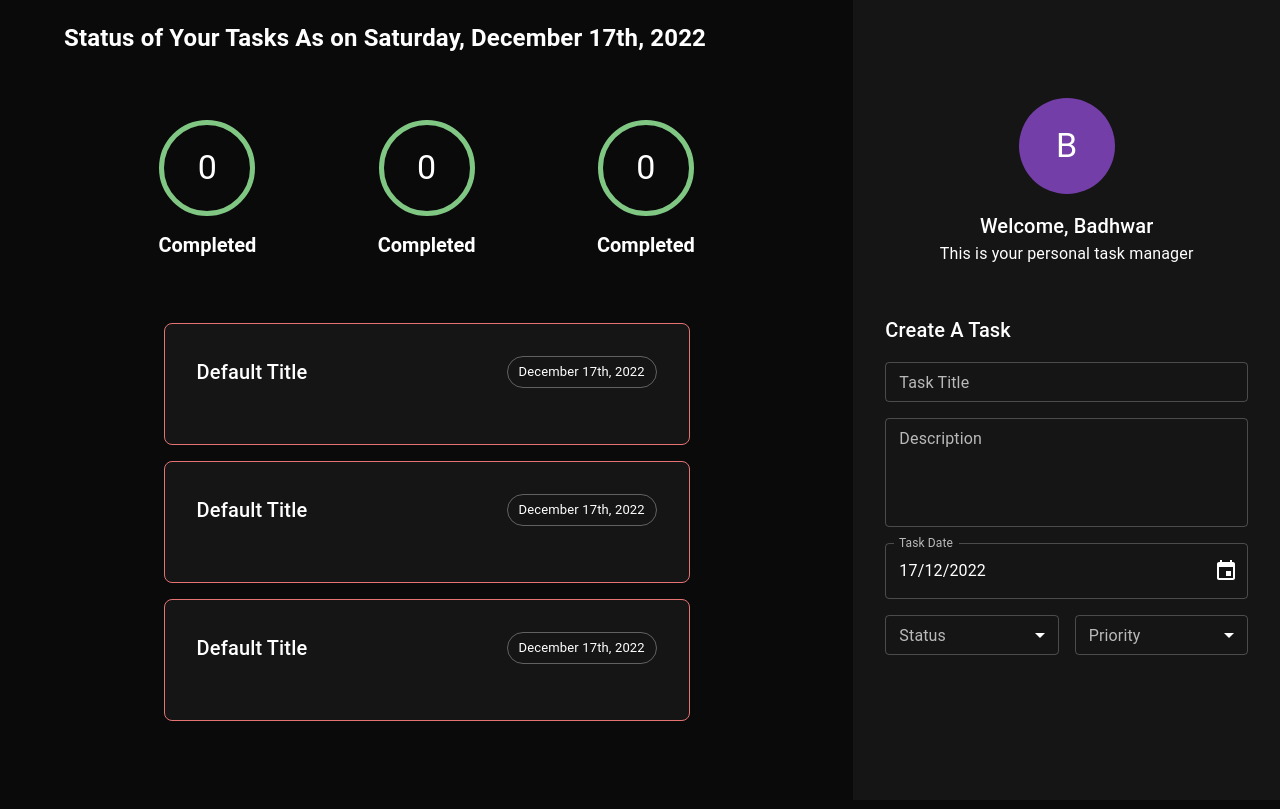
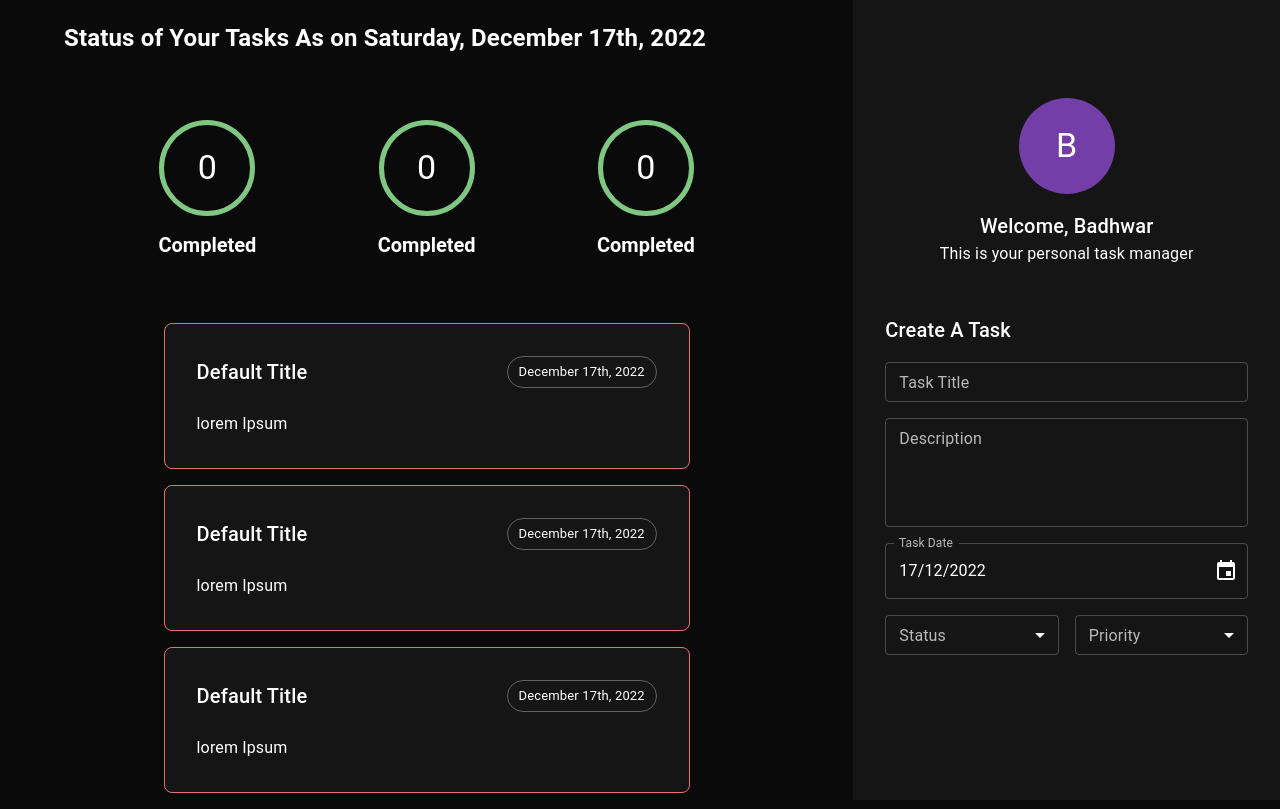
Before and after one commit to karanbadhwar/TodoApp, a React (Create React App) app: page / in a window 1280 px wide. Built offline with nearby package versions, Linux system fonts and the light colour scheme.

Commit message:
Task Description

```diff
--- /dev/null
+++ b/src/components/task/_taskDescription.tsx
@@ -0,0 +1,16 @@
+import React, { FC, ReactElement } from 'react';
+import { Box, Typography } from '@mui/material';
+import { ITaskDescription } from './interfaces/ITaskDescription';
+import PropTypes from 'prop-types';
+
+export const TaskDescription: FC<ITaskDescription> = (props): ReactElement => {
+  const { description = 'lorem Ipsum' } = props;
+  return (
+    <Box>
+      <Typography>{description}</Typography>
+    </Box>
+  );
+};
+TaskDescription.propTypes = {
+  description: PropTypes.string,
+};
--- a/src/components/task/task.tsx
+++ b/src/components/task/task.tsx
@@ -1,6 +1,7 @@
 import React, { FC, ReactElement } from 'react';
 import { Box } from '@mui/material';
 import { TaskHeader } from './_taskHeader';
+import { TaskDescription } from './_taskDescription';
 
 export const Task: FC = (): ReactElement => {
   return (
@@ -22,6 +23,7 @@ export const Task: FC = (): ReactElement => {
       {/* Task Header */}
       <TaskHeader />
       {/* Task Description */}
+      <TaskDescription />
       {/* Task Footer */}
     </Box>
   );
```
